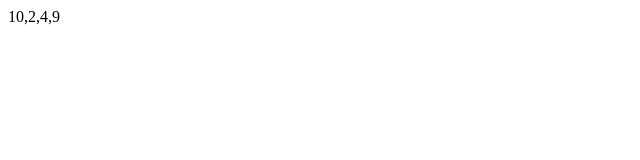
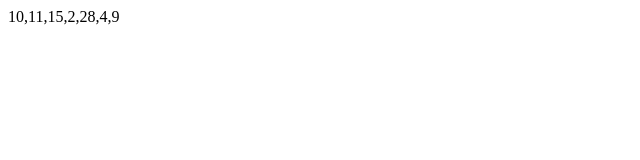
Before and after one commit to jobayed24/javaScript, a plain HTML site: page index.html in a window 1280 px wide. Shown: the full height of the page, 0-640 px from the left. Drawn offline with Linux system fonts and the light colour scheme.

Commit message:
organize array elements with ascending and also descending format with array sort() and reverse() method

```diff
--- a/index.html
+++ b/index.html
@@ -10,6 +10,7 @@
 <body>
 
     <div id="demo"></div>
+    <div class="demo2"></div>
 
 
     <script src="main.js"></script>
--- a/main.js
+++ b/main.js
@@ -3,9 +3,24 @@ const randNumber=[
    4,
    2,
    10,
+   11,
+   15,
+   28
 ];
+
+
+ascenRandomNumber=randNumber.sort();
 
 
 
 
-document.getElementById("demo").innerHTML=randNumber.sort();
+
+
+
+
+doc1=document.getElementById("demo").innerHTML=ascenRandomNumber;
+console.log(doc1)
+
+doc2=document.getElementById("demo2").innerHTML=randNumber;
+
+console.log(doc2);
```
